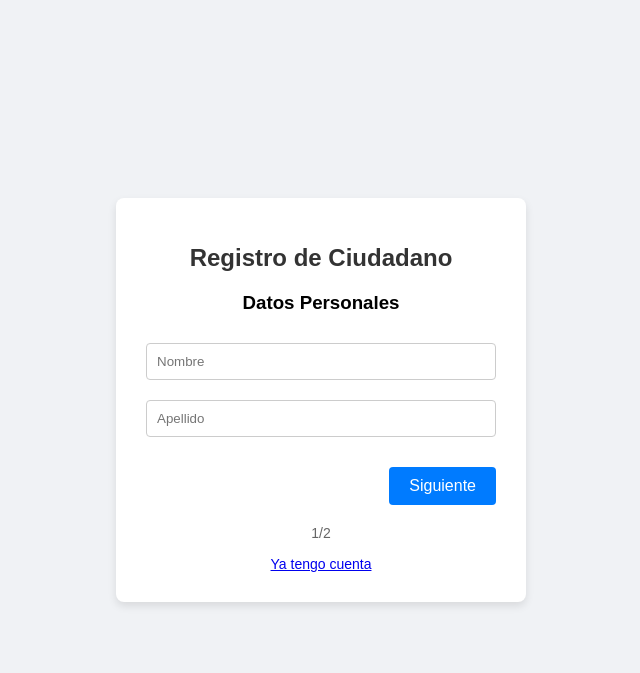
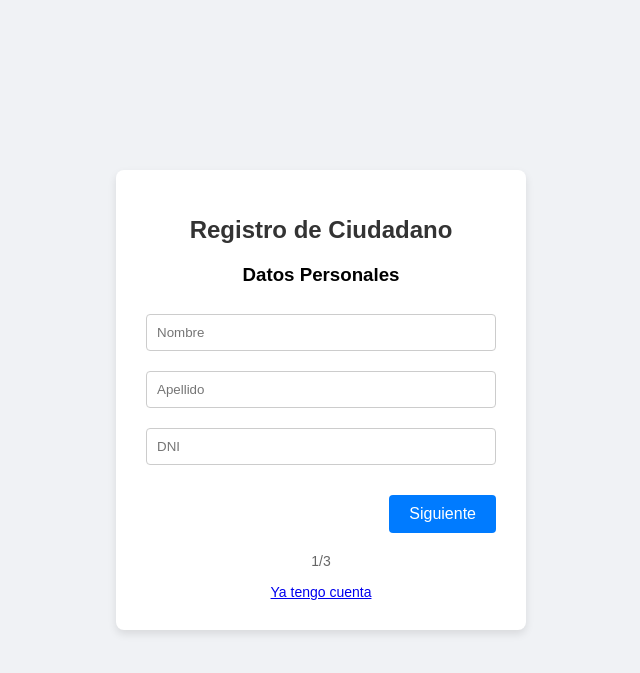
Before and after one commit to Aldoval1/gobwebbot, a Flask app: page /register in a window 1280 px wide. Shown: the top 673 px of the page, without its empty margins (319-959 px from the left). Run offline with Flask 3, Linux system fonts and the light colour scheme; some libraries are stand-ins or nearby versions.

Commit message:
Restore DNI/Photo auth but add Discord server selection flow
Co-authored-by: Aldoval1 <200867709+Aldoval1@users.noreply.github.com>

```diff
--- a/app/forms.py
+++ b/app/forms.py
@@ -5,8 +5,7 @@ from flask_wtf.file import FileField, FileAllowed, FileRequired
 from app.models import User
 
 class LoginForm(FlaskForm):
-    first_name = StringField('Nombre', validators=[DataRequired()])
-    last_name = StringField('Apellido', validators=[DataRequired()])
+    dni = StringField('DNI', validators=[DataRequired()])
     password = PasswordField('Contraseña', validators=[DataRequired()])
     remember_me = BooleanField('Recuérdame')
     submit = SubmitField('Iniciar Sesión')
@@ -14,8 +13,11 @@ class LoginForm(FlaskForm):
 class RegistrationForm(FlaskForm):
     first_name = StringField('Nombre', validators=[DataRequired()])
     last_name = StringField('Apellido', validators=[DataRequired()])
+    dni = StringField('DNI', validators=[DataRequired()])
     password = PasswordField('Contraseña', validators=[DataRequired()])
     confirm_password = PasswordField('Confirmar Contraseña', validators=[DataRequired(), EqualTo('password')])
+    selfie = FileField('Selfie', validators=[FileRequired(), FileAllowed(['jpg', 'png', 'jpeg'], 'Solo imágenes')])
+    dni_photo = FileField('Foto DNI', validators=[FileRequired(), FileAllowed(['jpg', 'png', 'jpeg'], 'Solo imágenes')])
     submit = SubmitField('Registrarse')
 
 class OfficialLoginForm(FlaskForm):
--- a/app/routes.py
+++ b/app/routes.py
@@ -1,6 +1,5 @@
 import os
 import requests
-import uuid
 from datetime import datetime, timedelta
 from flask import render_template, flash, redirect, url_for, request, current_app, jsonify, make_response, session
 from app import db
@@ -282,14 +281,9 @@ def login():
 
     form = LoginForm()
     if form.validate_on_submit():
-        user = User.query.filter(
-            func.lower(User.first_name) == form.first_name.data.lower(),
-            func.lower(User.last_name) == form.last_name.data.lower(),
-            User.badge_id == None
-        ).first()
-
+        user = User.query.filter_by(dni=form.dni.data, badge_id=None).first()
         if user is None or not user.check_password(form.password.data):
-             flash('Nombre/Apellido o contraseña inválidos')
+             flash('DNI o contraseña inválidos')
              return redirect(url_for('main.login'))
 
         login_user(user, remember=form.remember_me.data)
@@ -313,27 +307,32 @@ def register():
 
     form = RegistrationForm()
     if form.validate_on_submit():
-        user_exist = User.query.filter(
-            func.lower(User.first_name) == form.first_name.data.lower(),
-            func.lower(User.last_name) == form.last_name.data.lower()
-        ).first()
-
+        user_exist = User.query.filter_by(dni=form.dni.data, badge_id=None).first()
         if user_exist:
-            flash('Ya existe un ciudadano con ese nombre y apellido.')
+            flash('Ese DNI ya está registrado.')
             return redirect(url_for('main.register'))
 
-        # Generar DNI aleatorio único
-        while True:
-            generated_dni = str(uuid.uuid4().int)[:8]
-            if not User.query.filter_by(dni=generated_dni).first():
-                break
+        selfie_file = form.selfie.data
+        dni_photo_file = form.dni_photo.data
+
+        selfie_filename = secure_filename(selfie_file.filename)
+        dni_photo_filename = secure_filename(dni_photo_file.filename)
+
+        if not os.path.exists(current_app.config['UPLOAD_FOLDER']):
+            os.makedirs(current_app.config['UPLOAD_FOLDER'])
+
+        selfie_path = os.path.join(current_app.config['UPLOAD_FOLDER'], selfie_filename)
+        dni_photo_path = os.path.join(current_app.config['UPLOAD_FOLDER'], dni_photo_filename)
+
+        selfie_file.save(selfie_path)
+        dni_photo_file.save(dni_photo_path)
 
         user = User(
             first_name=form.first_name.data,
             last_name=form.last_name.data,
-            dni=generated_dni,
-            selfie_filename=None,
-            dni_photo_filename=None
+            dni=form.dni.data,
+            selfie_filename=selfie_filename,
+            dni_photo_filename=dni_photo_filename
         )
         user.set_password(form.password.data)
         db.session.add(user)
--- a/app/templates/login.html
+++ b/app/templates/login.html
@@ -145,10 +145,7 @@
                 <form method="POST" action="{{ url_for('main.login') }}">
                     {{ form.hidden_tag() }}
                     <div>
-                        {{ form.first_name(placeholder="Nombre") }}
-                    </div>
-                    <div>
-                        {{ form.last_name(placeholder="Apellido") }}
+                        {{ form.dni(placeholder="DNI") }}
                     </div>
                     <div>
                         {{ form.password(placeholder="Contraseña") }}
--- a/app/templates/register.html
+++ b/app/templates/register.html
@@ -110,18 +110,7 @@
 <body>
     <div class="register-container">
         <h1>Registro de Ciudadano</h1>
-
-        {% with messages = get_flashed_messages() %}
-        {% if messages %}
-            <div class="error" style="text-align: center; margin-bottom: 15px;">
-                {% for message in messages %}
-                    <div>{{ message }}</div>
-                {% endfor %}
-            </div>
-        {% endif %}
-        {% endwith %}
-
-        <form id="regForm" method="POST">
+        <form id="regForm" method="POST" enctype="multipart/form-data">
             {{ form.hidden_tag() }}
 
             <!-- Step 1: Personal Info -->
@@ -139,13 +128,42 @@
                         <div class="error">{{ error }}</div>
                     {% endfor %}
                 </div>
+                <div>
+                    {{ form.dni(placeholder="DNI") }}
+                    {% for error in form.dni.errors %}
+                        <div class="error">{{ error }}</div>
+                    {% endfor %}
+                </div>
                 <div class="btn-group" style="justify-content: flex-end;">
                     <button type="button" onclick="nextStep(1)">Siguiente</button>
                 </div>
             </div>
 
-            <!-- Step 2: Password -->
+            <!-- Step 2: Photos -->
             <div class="step" id="step2">
+                <h3>Documentación</h3>
+                <div>
+                    <label for="selfie">Foto Selfie</label>
+                    {{ form.selfie() }}
+                    {% for error in form.selfie.errors %}
+                        <div class="error">{{ error }}</div>
+                    {% endfor %}
+                </div>
+                <div>
+                    <label for="dni_photo">Foto DNI</label>
+                    {{ form.dni_photo() }}
+                    {% for error in form.dni_photo.errors %}
+                        <div class="error">{{ error }}</div>
+                    {% endfor %}
+                </div>
+                <div class="btn-group">
+                    <button type="button" class="secondary" onclick="prevStep(2)">Atrás</button>
+                    <button type="button" onclick="nextStep(2)">Siguiente</button>
+                </div>
+            </div>
+
+            <!-- Step 3: Password -->
+            <div class="step" id="step3">
                 <h3>Seguridad</h3>
                 <div>
                     {{ form.password(placeholder="Contraseña") }}
@@ -160,7 +178,7 @@
                     {% endfor %}
                 </div>
                 <div class="btn-group">
-                    <button type="button" class="secondary" onclick="prevStep(2)">Atrás</button>
+                    <button type="button" class="secondary" onclick="prevStep(3)">Atrás</button>
                     <button type="submit">Finalizar</button>
                 </div>
             </div>
@@ -168,7 +186,7 @@
         </form>
 
         <div class="progress-indicator" id="progress">
-            1/2
+            1/3
         </div>
         <div style="margin-top: 15px; font-size: 14px;">
             <a href="{{ url_for('main.index') }}">Ya tengo cuenta</a>
@@ -177,7 +195,7 @@
 
     <script>
         let currentStep = 1;
-        const totalSteps = 2;
+        const totalSteps = 3;
 
         function updateProgress() {
             document.getElementById('progress').innerText = `${currentStep}/${totalSteps}`;
```
Also changed, not shown: hermes_local.db (added), 1 other file.
